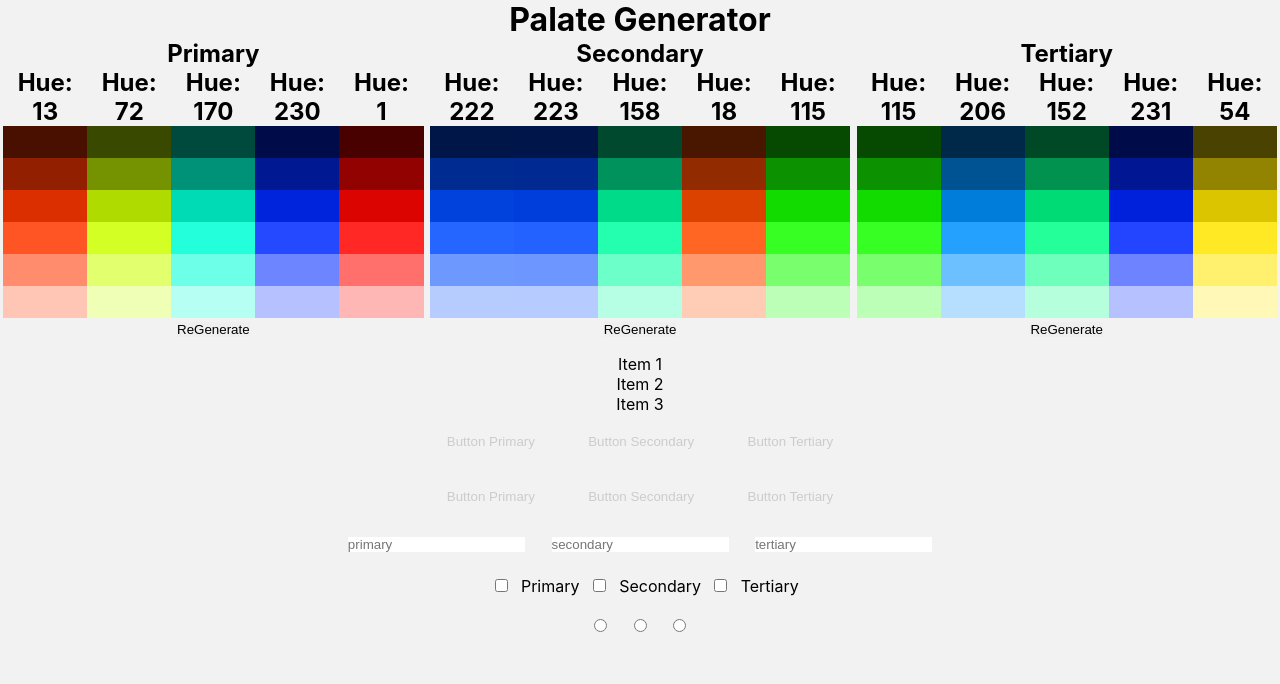
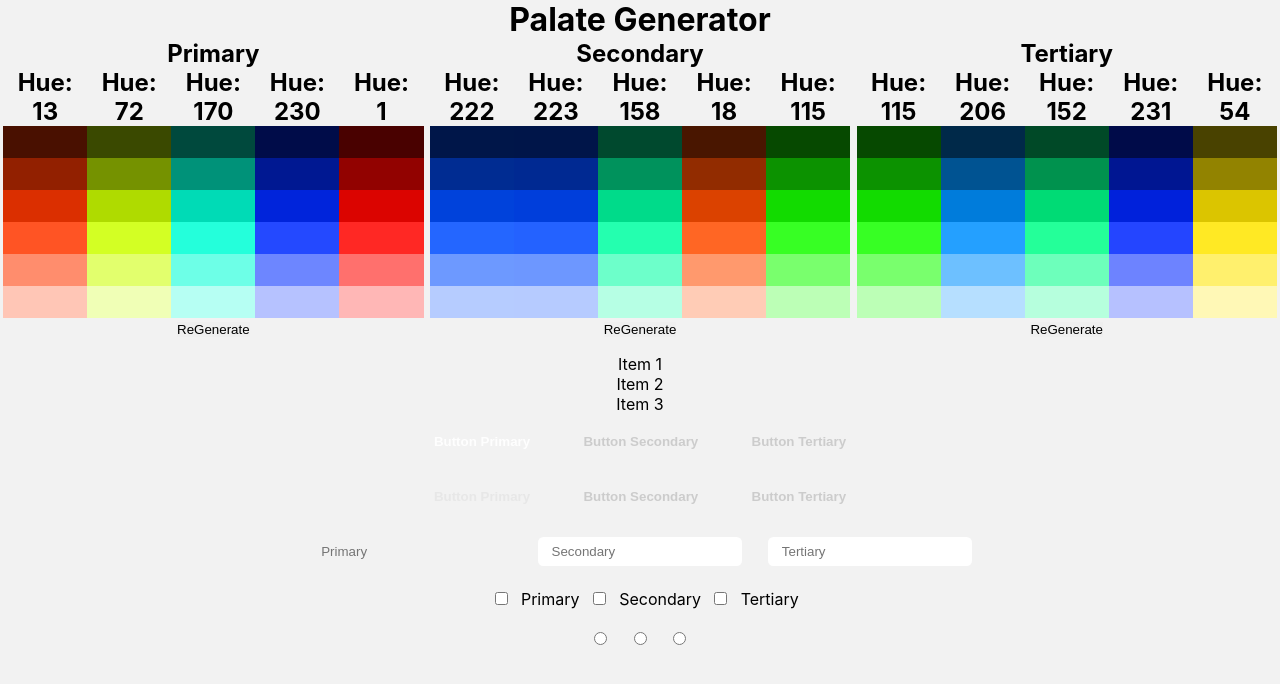
Before and after one commit to akharag/swatches, a React (Create React App) app: page / in a window 1280 px wide. Shown: the top 684 px of the page. Built offline with nearby package versions, Linux system fonts and the light colour scheme.

Commit message:
changes to preview

```diff
--- a/src/App.css
+++ b/src/App.css
@@ -1,28 +1,28 @@
 .App {
   /* primary */
-  --primary-100: hsl(var(--primary-hue), var(--primary-saturation), max(calc(var(--primary-lightness) - 30%), 0%));
+  --primary-100: hsl(var(--primary-hue), var(--primary-saturation), max(calc(var(--primary-lightness) - 30%), 5%));
   --primary-200: hsl(var(--primary-hue), var(--primary-saturation), max(calc(var(--primary-lightness) - 20%), 10%));
   --primary-300: hsl(var(--primary-hue), var(--primary-saturation), max(calc(var(--primary-lightness) - 10%), 20%));
   --primary-400: hsl(var(--primary-hue), var(--primary-saturation), var(--primary-lightness));
-  --primary-500: hsl(var(--primary-hue), var(--primary-saturation), calc(var(--primary-lightness) + 10%));
-  --primary-600: hsl(var(--primary-hue), var(--primary-saturation), calc(var(--primary-lightness) + 20%));
-  --primary-700: hsl(var(--primary-hue), var(--primary-saturation), calc(var(--primary-lightness) + 30%));
+  --primary-500: hsl(var(--primary-hue), var(--primary-saturation), min(calc(var(--primary-lightness) + 5%), 80%));
+  --primary-600: hsl(var(--primary-hue), var(--primary-saturation), min(calc(var(--primary-lightness) + 10%), 90%));
+  --primary-700: hsl(var(--primary-hue), var(--primary-saturation), min(calc(var(--primary-lightness) + 15%), 95%));
   /* secondary */
-  --secondary-100: hsl(var(--secondary-hue), var(--secondary-saturation), calc(var(--secondary-lightness) - 30%));
-  --secondary-200: hsl(var(--secondary-hue), var(--secondary-saturation), calc(var(--secondary-lightness) - 20%));
-  --secondary-300: hsl(var(--secondary-hue), var(--secondary-saturation), calc(var(--secondary-lightness) - 10%));
+  --secondary-100: hsl(var(--secondary-hue), var(--secondary-saturation), max(calc(var(--secondary-lightness) - 15%), 5%));
+  --secondary-200: hsl(var(--secondary-hue), var(--secondary-saturation), max(calc(var(--secondary-lightness) - 10%), 10%));
+  --secondary-300: hsl(var(--secondary-hue), var(--secondary-saturation), max(calc(var(--secondary-lightness) - 5%), 20%));
   --secondary-400: hsl(var(--secondary-hue), var(--secondary-saturation), var( --secondary-lightness));
-  --secondary-500: hsl(var(--secondary-hue), var(--secondary-saturation), calc(var(--secondary-lightness) + 10%));
-  --secondary-600: hsl(var(--secondary-hue), var(--secondary-saturation), calc(var(--secondary-lightness) + 20%));
-  --secondary-700: hsl(var(--secondary-hue), var(--secondary-saturation), calc(var(--secondary-lightness) + 30%));
+  --secondary-500: hsl(var(--secondary-hue), var(--secondary-saturation), min(calc(var(--secondary-lightness) + 5%), 80%));
+  --secondary-600: hsl(var(--secondary-hue), var(--secondary-saturation), min(calc(var(--secondary-lightness) + 10%), 90%));
+  --secondary-700: hsl(var(--secondary-hue), var(--secondary-saturation), min(calc(var(--secondary-lightness) + 15%), 95%));
   /* tertiary */
-  --tertiary-100: hsl(var(--tertiary-hue), var(--tertiary-saturation), calc(var(--tertiary-lightness) - 30%));
-  --tertiary-200: hsl(var(--tertiary-hue), var(--tertiary-saturation), calc(var(--tertiary-lightness) - 20%));
-  --tertiary-300: hsl(var(--tertiary-hue), var(--tertiary-saturation), calc(var(--tertiary-lightness) - 10%));
+  --tertiary-100: hsl(var(--tertiary-hue), var(--tertiary-saturation), calc(var(--tertiary-lightness) - 15%));
+  --tertiary-200: hsl(var(--tertiary-hue), var(--tertiary-saturation), calc(var(--tertiary-lightness) - 10%));
+  --tertiary-300: hsl(var(--tertiary-hue), var(--tertiary-saturation), calc(var(--tertiary-lightness) - 5%));
   --tertiary-400: hsl(var(--tertiary-hue), var(--tertiary-saturation), var( --tertiary-lightness));
-  --tertiary-500: hsl(var(--tertiary-hue), var(--tertiary-saturation), calc(var(--tertiary-lightness) + 10%));
-  --tertiary-600: hsl(var(--tertiary-hue), var(--tertiary-saturation), calc(var(--tertiary-lightness) + 20%));
-  --tertiary-700: hsl(var(--tertiary-hue), var(--tertiary-saturation), calc(var(--tertiary-lightness) + 30%));
+  --tertiary-500: hsl(var(--tertiary-hue), var(--tertiary-saturation), calc(var(--tertiary-lightness) + 5%));
+  --tertiary-600: hsl(var(--tertiary-hue), var(--tertiary-saturation), calc(var(--tertiary-lightness) + 10%));
+  --tertiary-700: hsl(var(--tertiary-hue), var(--tertiary-saturation), calc(var(--tertiary-lightness) + 15%));
   display: flex;
   flex-direction: column;
   height: 100vh;
--- a/src/components/PreviewItem/PreviewItem.css
+++ b/src/components/PreviewItem/PreviewItem.css
@@ -5,25 +5,21 @@
 
 .preview-container button, .preview-container input {
     margin: 1em;
+    border-radius: 0.4em;
+    padding: 0.5em 1em;
 }
 
 /* BUTTON STYLES */
 
-.preview-container button {
-    border-radius: 0.4em;
-    padding: 0.5em 1em;
+/* Primary Styles */
+
+button:is(.primary, .secondary, .tertiary) {
+    font-weight: 700;
 }
-
-/* Primary Styles */
 
 .light button.primary {
     background-color: var(--primary-300);
     color: hsl(0, 0%, 10%)
-}
-
-.dark button.primary {
-    background-color: var(--primary-500);
-    color: hsl(0, 0%, 80%);
 }
 
 .light button.primary.outline {
@@ -32,10 +28,15 @@
     color: hsl(0, 0%, 10%)
 }
 
+.dark button.primary {
+    background-color: var(--primary-500);
+    color: hsl(0, 0%, 100%, 90%);
+}
+
 .dark button.primary.outline {
-    outline: 0.2em solid var(--primary-600);
-    background-color: var(--primary-400);
-    color: hsl(0, 0%, 80%);
+    outline: 0.3em solid var(--primary-700);
+    background-color: var(--primary-500);
+    color: hsl(0, 0%, 90%, 90%);
 }
 
 /* Secondary Styles */
@@ -45,20 +46,20 @@
     color: hsl(0, 0%, 10%)
 }
 
+.light button.secondary.outline {
+    outline: 0.3em solid var(--secondary-300);
+    background-color: var(--secondary-700);
+    color: hsl(0, 0%, 10%)
+}
+
 .dark button.secondary {
     background-color: var(--secondary-500);
     color: hsl(0, 0%, 80%);
 }
 
-.light button.secondary.outline {
-    outline: 0.2em solid var(--secondary-300);
-    background-color: var(--secondary-700);
-    color: hsl(0, 0%, 10%)
-}
-
 .dark button.secondary.outline {
-    outline: 0.2em solid var(--secondary-600);
-    background-color: var(--secondary-400);
+    outline: 0.3em solid var(--secondary-700);
+    background-color: var(--secondary-500);
     color: hsl(0, 0%, 80%);
 }
 
@@ -69,21 +70,66 @@
     color: hsl(0, 0%, 10%)
 }
 
+.light button.tertiary.outline {
+    outline: 0.3em solid var(--tertiary-300);
+    background-color: var(--tertiary-700);
+    color: hsl(0, 0%, 10%)
+}
+
 .dark button.tertiary {
     background-color: var(--tertiary-500);
     color: hsl(0, 0%, 80%);
 }
 
-.light button.tertiary.outline {
-    outline: 0.2em solid var(--tertiary-300);
-    background-color: var(--secondary-700);
-    color: hsl(0, 0%, 10%)
-}
-
 .dark button.tertiary.outline {
-    outline: 0.2em solid var(--tertiary-600);
-    background-color: var(--tertiary-400);
+    outline: 0.3em solid var(--tertiary-700);
+    background-color: var(--tertiary-500);
     color: hsl(0, 0%, 80%);
 }
 
 /* TEXT INPUT STYLES */
+
+/* Light */
+
+.light input[type="text"] {
+    outline: 0.1em solid var(--clr);
+    background-color: var(--clr-bg);
+}
+
+.light input[type="text"].primary {
+    --clr: var(--primary-200);
+    --clr-bg: var(--primary-700);
+}
+
+.light input[type="text"].secondary {
+    --clr: var(--secondary-200);
+    --clr-bg: var(--secondary-700);
+}
+
+.light input[type="text"].tertiary {
+    --clr: var(--tertiary-200);
+    --clr-bg: var(--tertiary-700);
+}
+
+/* Dark */
+
+.dark input[type="text"].primary {
+    outline: 0.2em solid var(--clr);
+    background-color: var(--clr-bg);
+    color: hsl(0, 0%, 100%, 90%);
+}
+
+.dark input[type="text"].primary {
+    --clr: var(--primary-600);
+    --clr-bg: var(--primary-200);
+}
+
+.dark input[type="text"].secondary {
+    --clr: var(--secondary-600);
+    --clr-bg: var(--secondary-200);
+}
+
+.dark input[type="text"].tertiary {
+    --clr: var(--tertiary-600);
+    --clr-bg: var(--tertiary-200);
+}
--- a/src/components/PreviewItem/PreviewItem.tsx
+++ b/src/components/PreviewItem/PreviewItem.tsx
@@ -13,9 +13,9 @@ const PreviewItem = () => {
             <button className="secondary outline">Button Secondary</button>
             <button className="tertiary outline">Button Tertiary</button>
             <br />
-            <input className="primary" type="text" name="" id="" placeholder="primary" />
-            <input className="secondary" type="text" name="" id="" placeholder="secondary" />
-            <input className="tertiary" type="text" name="" id="" placeholder="tertiary" />
+            <input className="primary" type="text" name="" id="" placeholder="Primary" />
+            <input className="secondary" type="text" name="" id="" placeholder="Secondary" />
+            <input className="tertiary" type="text" name="" id="" placeholder="Tertiary" />
             <br />
             <input type="checkbox" name="" id="" value="primary" />
             <label htmlFor="primary">Primary</label>
```
